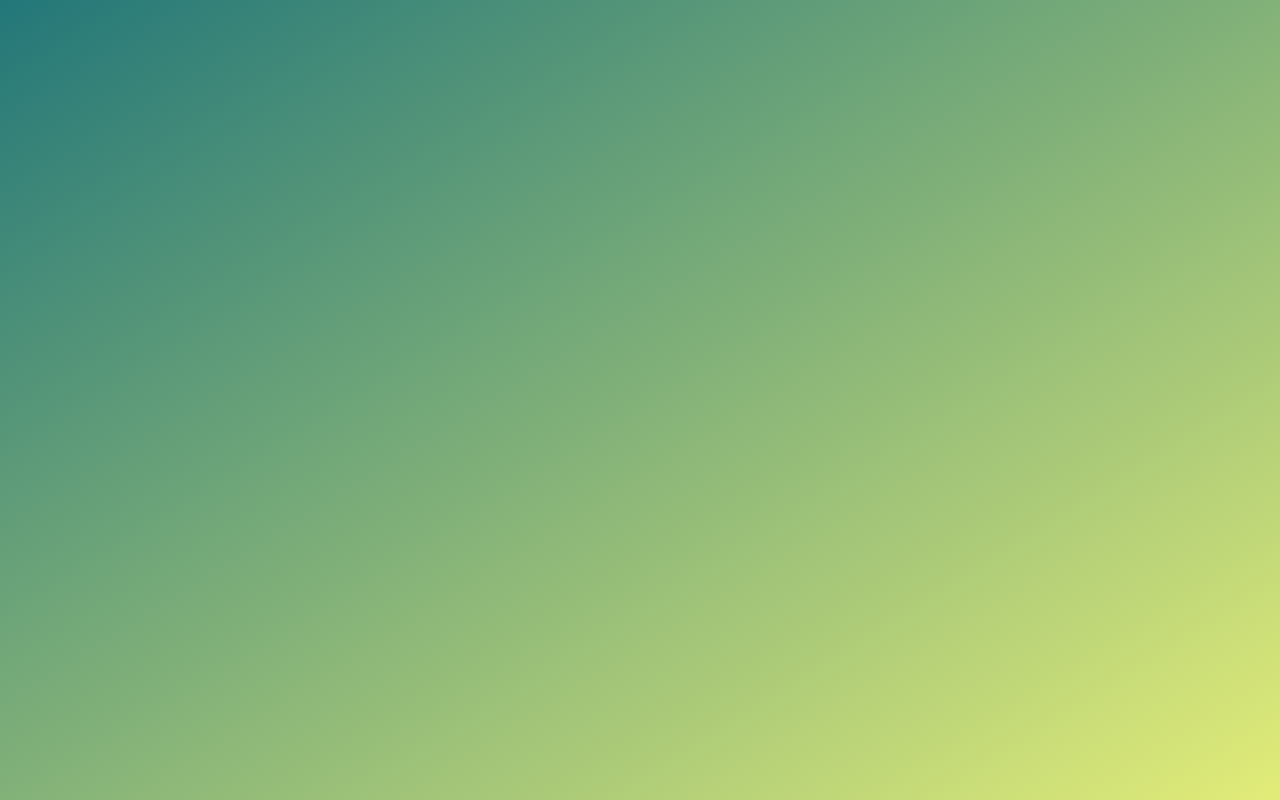
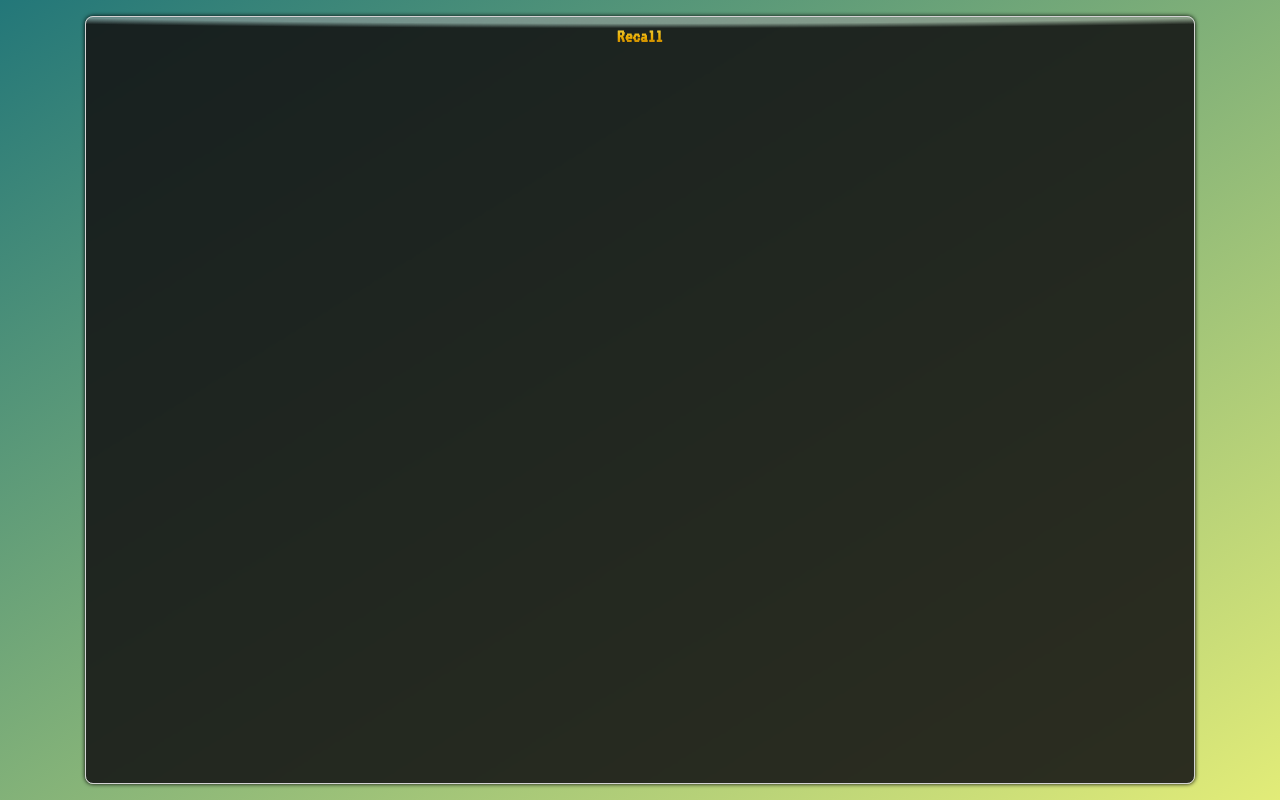
Before and after one commit to FanghanHu/Syrup, a React (Create React App) app in the folder client/: page /recall in a window 1280 px wide. Built offline with nearby package versions, Linux system fonts and the light colour scheme.

Commit message:
starting to work on recall page

```diff
--- a/client/src/App.tsx
+++ b/client/src/App.tsx
@@ -12,6 +12,7 @@ import MainMenu from "./pages/main-menu";
 import Order from "./pages/order";
 import CustomerSelection from "./pages/customer-selection";
 import TableSelection from "./pages/table-selection";
+import Recall from "./pages/recall";
 
 library.add(fas);
 library.add(fab);
@@ -28,6 +29,7 @@ function App() {
           <Route path="/order" exact component={Order}/>
           <Route path="/customer" exact component={CustomerSelection}/>
           <Route path="/table" exact component={TableSelection}/>
+          <Route path="/recall" exact component={Recall}/>
         </Router>
       </ContextProviders>
     </div>
--- a/client/src/pages/main-menu/index.tsx
+++ b/client/src/pages/main-menu/index.tsx
@@ -69,6 +69,7 @@ export default function MainMenu() {
                             type: "Delivery"
                         });
                     })}
+                    {createButton("Recall", "search", "/recall", Color.kiwi_green)}
                     {createButton("Back Office", "cog", "/setup", Color.dark_gold)}
                     {createButton("Logout", "sign-out-alt", "/login", Color.fire_red, ()=>{
                         setLoginToken({});
--- /dev/null
+++ b/client/src/pages/recall/index.tsx
@@ -0,0 +1,16 @@
+import React from "react";
+import { Container } from "react-bootstrap";
+import Panel from "../../components/panel";
+import PanelHeader from "../../components/panel-header";
+
+export default function Recall() {
+    return (
+        <Container className="vh-100 position-relative py-3">
+            <Panel className="w-100 h-100 d-flex flex-column">
+                <PanelHeader>
+                    Recall
+                </PanelHeader>
+            </Panel>
+        </Container>
+    )
+}
```
